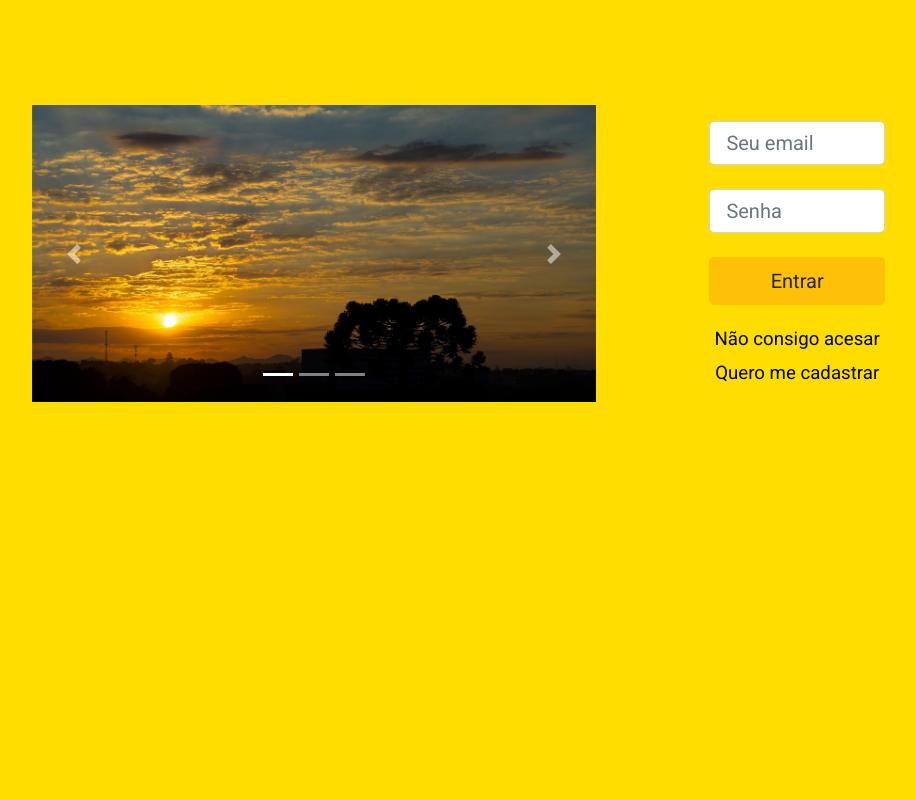
After one commit to s4muelat/horus, a PHP site: page /index2.php in a window 1280 px wide. The commit adds this page. Shown: the whole page, without its empty margins (6-922 px from the left). Run offline with PHP 8.4, Linux system fonts and the light colour scheme.

Commit message:
Tela login

```diff
--- /dev/null
+++ b/login/grid.css
@@ -0,0 +1,26 @@
+
+.container {
+    justify-content: center;
+    display: grid;
+    grid-template-columns: 100%;
+    text-align: center;
+    margin-top: 5%;
+}
+
+.container-1 {
+    margin-top: 1%;
+    display: grid;
+    grid-template-columns: 50% 50%;
+    justify-content: center;
+    text-align: center;
+
+
+}
+
+
+.item {
+    padding: 1%;
+    color: rgb(0, 7, 14);
+
+
+}
--- /dev/null
+++ b/login/index2.php
@@ -0,0 +1,79 @@
+<?php
+include("../geral/global.php");
+?>
+<!DOCTYPE html>
+<header>
+    <meta charset="UTF-8">
+	<meta name="viewport" content="width=device-width, initial-scale=1.0">
+    <link rel='stylesheet' href='grid.css' />
+    <link rel='stylesheet' href='style.css' />
+    <title>Hórus - entre ou cadastre-se</title>
+
+</header>
+<body>
+
+    <!-- Topo -->
+    <div class="container">
+        <div class="item item1">
+        </div>
+    </div>
+
+    <!--Carousel e login -->
+    <div class="container-1">
+        <div class="item item2">
+            <!-- Carousel início -->
+		    <div class="box1">
+			    <div id="carousel" class="slide carousel" data-bs-ride="carousel">
+				    <ol class="carousel-indicators">
+					    <li data-target="#carousel" data-slide-to="0" class="active"></li>
+					    <li data-target="#carousel" data-slide-to="1"></li>
+					    <li data-target="#carousel" data-slide-to="2"></li>
+					    </ol>
+				    <div class="carousel-inner">
+					<div class="carousel-item active">
+					<img src="../imagens/login_carousel/g1.jpg" class="w-100">
+				</div>
+				<div class="carousel-item">
+					<img src="../imagens/login_carousel/g2.jpg" class="w-100">
+				</div>
+				<div class="carousel-item">
+					<img src="../imagens/login_carousel/g3.jpg" class="w-100">
+				</div>
+			</div>
+
+			<a class="carousel-control-prev" href="#carousel" data-slide="prev">
+				<span class="carousel-control-prev-icon"></span>
+			</a>
+
+			<a class="carousel-control-next" href="#carousel" data-slide="next">
+				<span class="carousel-control-next-icon"></span>
+			</a>
+		</div>
+		</div>
+		</div>
+        <!-- Carousel fim -->
+
+        <!-- Formulário de login -->
+        <div class="item item3">
+		    <div class="box2">
+			    <div class="box-doc">
+				    <div class="box-login">
+					    <form action="/action_page.php" method="get">
+					        <input type="email" id="form-control2" class="form-control btn-lg" id="email"  placeholder="Seu email" checked autocomplete="off">
+					        <br>
+					        <input type="password" id="form-control3" class="form-control btn-lg" id="senha" placeholder="Senha">
+					        <br>
+					        <div class="box-btn-login">
+						    <input type="submit" id="submit" class="btn btn-warning btn-lg" value="Entrar">
+					        </div>
+						    <div class='AlterarSenha'>Não consigo acesar</div>
+						    <div class='CadastrarMe'>Quero me cadastrar</div>
+					        </form>
+				    </div>
+			</div>
+		</div>
+		<!-- Fim div box2 -->
+        </div>
+    </div>
+</body>
+</html>
--- a/login/style.css
+++ b/login/style.css
@@ -1,35 +1,90 @@
 body {
-    margin: 0;
-}
-
-.container {
-    display: grid;
-    grid-template-columns: 100%;
-    grid-template-rows: auto;
-
+    background: #fd0;
 
 }
 
-.container2 {
-    display: grid;
-    grid-template-columns: 50% 50%;
-    gap: 5%;
-    grid-auto-columns: auto;
+
+.container-pai {
+    display: inline-flex;
+    width: 100%;
+    height: 100%;
+}
+.carousel {
+    width: 90%;
+    height: auto;
+    margin-left: auto;
+    margin-right: auto;
+}
+.box1 {
+    width: 100%;
+    align-self: center;
+}
+.box2 {
+    width: 50%;
+    align-self: center;
+}
+.box-doc {
+    padding: 5%;
+    width: 80%;
+    margin-left: auto;
+    margin-right: auto;
+}
+
+.AlterarSenha {
+    margin-top: 20px;
+    font-size: 14pt;
+}
+
+.CadastrarMe {
+    margin-top: 6px;
+    font-size: 14pt;
+}
+
+.titulo {
+    position: absolute;
+    margin-top: 20px;
+    margin-left: auto;
+    margin-right: auto;
+    font-size: 20pt;
+}
+
+#form-control2 {
+    width: 80%;
+    margin-left: auto;
+    margin-right: auto;
+}
+
+#form-control3 {
+    width: 80%;
+    margin-left: auto;
+    margin-right: auto;
+}
+
+#submit {
+    width: 80%;
+    margin-left: auto;
+    margin-right: auto;
 }
 
 
-.box1 {
-    background-color: yellow;
-
+.box-btn-login{
+    width: 100%;
+    text-align: center;
+}
+@media (max-width: 1000px){
+    .container-pai{
+        display: block;
+    }
+    .box2 {
+        width: 70%;
+        align-self: center;
+        margin-left: auto;
+        margin-right: auto;
+    }
+}
+@media (max-width: 500px){
+    .container-1{
+         grid-template-columns: 100%;
+    }
 
 }
-
-.box2 {
-    background-color: rgb(255, 0, 212);
-
-}
-
-.box3 {
-    background-color: rgb(255, 0, 76);
-
-}
```
